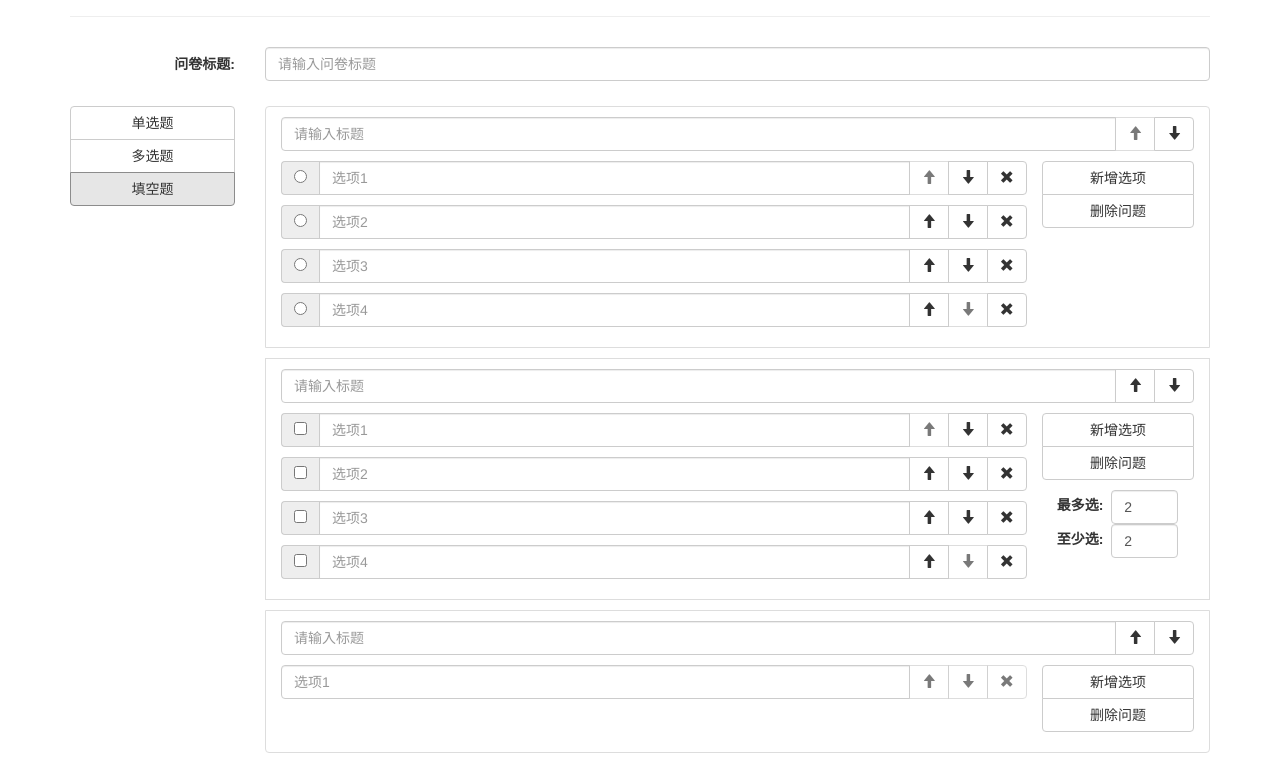
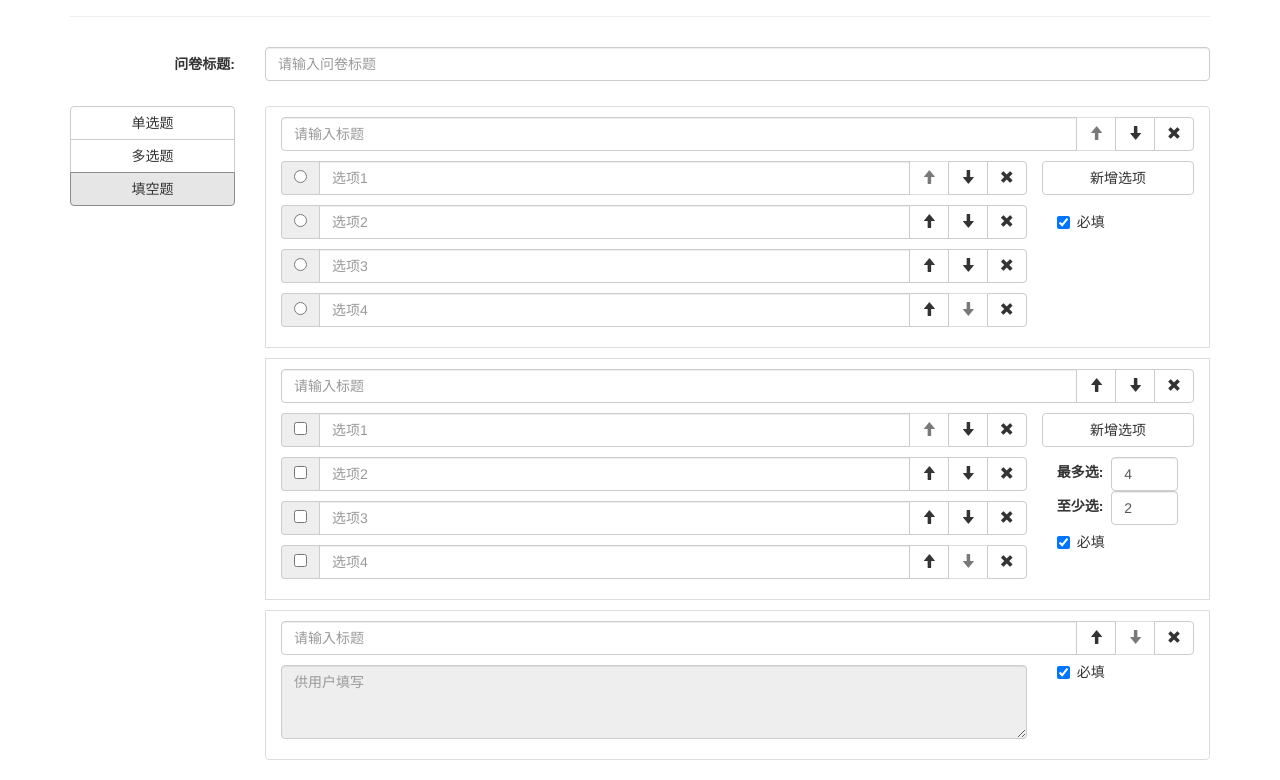
Before and after one commit to Ruiming/paper, a React app: page / in a window 1280 px wide. Both pictures are taken after a click on the link "填空题". Shown: the part 83-863 px from the top of the page. Built offline with nearby package versions, Linux system fonts and the light colour scheme.

Commit message:
Add optionality to the question

```diff
--- a/src/js/home/components/Option.js
+++ b/src/js/home/components/Option.js
@@ -7,33 +7,36 @@ import React, { Component, PropTypes } from 'react'
 class Option extends Component{
     render() {
         let type = this.props.type;
+        switch(type) {
+            case 'radio':
+            case 'checkbox':
                 return <div className="input-group option">
-            {(() => {
-                if(type === 'radio' || type === 'checkbox') {
-                    return <span className="input-group-addon">
-                        <input type={type} checked={this.props.checked} />
+                <span className="input-group-addon">
+                    <input type={type} checked={this.props.checked}/>
                 </span>
-                }
-            })()}
                     <input type="text" className="form-control" placeholder={this.props.holder}
                            value={this.props.content}
-                  onChange={(event) => this.setOptionTitle(event)}
-            />
-            {(() => {
-                return  <span className="input-group-btn">
-                            <button className="btn btn-default" type="button" disabled={this.props.optionId === 0} onClick={() => this.changeOrder(-1)}>
-                                <span className="glyphicon glyphicon-arrow-up" />
+                           onChange={(event) => this.setOptionTitle(event)}/>
+                    <span className="input-group-btn">
+                    <button className="btn btn-default" type="button" disabled={this.props.optionId === 0}
+                            onClick={() => this.changeOrder(-1)}>
+                        <span className="glyphicon glyphicon-arrow-up"/>
                     </button>
-                            <button className="btn btn-default" type="button" disabled={this.props.optionId === this.props.count - 1} onClick={() => this.changeOrder(1)}>
-                                <span className="glyphicon glyphicon-arrow-down" />
+                    <button className="btn btn-default" type="button"
+                            disabled={this.props.optionId === this.props.count - 1} onClick={() => this.changeOrder(1)}>
+                        <span className="glyphicon glyphicon-arrow-down"/>
                     </button>
                     <button className="btn btn-default" type="button" disabled={this.props.count <= 2}
                             onClick={() => this.props.removeOption(this.props.questionId, this.props.optionId)}>
-                                <span className="glyphicon glyphicon-remove" />
+                        <span className="glyphicon glyphicon-remove"/>
                     </button>
                 </span>
-            })()}
-        </div>
+                </div>;
+            case 'textarea':
+                return <textarea className="form-control" placeholder="供用户填写" rows="3" readOnly="readOnly" />;
+            default:
+                return null;
+        }
     }
 
     changeOrder(dir) {
--- a/src/js/home/components/Question.js
+++ b/src/js/home/components/Question.js
@@ -12,6 +12,36 @@ class Question extends Component{
     }
 
     render() {
+        let part = {
+            fill : <label className="checkbox-inline">
+                <input type="checkbox" checked={this.props.question.fill}
+                       onChange={() => this.props.modifyQuestion(this.props.questionId, {fill: !this.props.question.fill})} /> 必填
+            </label>,
+            min: <div className="form-inline">
+                <label htmlFor="number">至少选:&nbsp;&nbsp;</label>
+                <input type="number" id="number" className="form-control"
+                       value={this.props.question.min || 2}
+                       min="2"
+                       max={this.props.question.max || this.props.question.content.length}
+                       onChange={(event, key)=>this.modifyQuestion(event, 'min')}
+                />
+            </div>,
+            max: <div className="form-inline">
+                <label htmlFor="number">最多选:&nbsp;&nbsp;</label>
+                <input type="number" id="number" className="form-control"
+                       value={this.props.question.max || this.props.question.content.length}
+                       min="2"
+                       max={this.props.question.content.length}
+                       onChange={(event, key)=>this.modifyQuestion(event, 'max')}
+                />
+            </div>,
+            newOption: <div className="question-manage btn-group-vertical col-xs-2">
+                <button className="btn btn-default"
+                        onClick={() => this.props.addOption(this.props.questionId)}>
+                    新增选项
+                </button>
+            </div>
+        };
         return <li className="list-group-item row question">
             <div ref="title" className="question-title input-group col-xs-12">
                 <input type="text" placeholder="请输入标题"
@@ -19,11 +49,17 @@ class Question extends Component{
                        value={this.props.question.title}
                        onChange={(event) => this.setQuestionTitle(event)} />
                 <span className="input-group-btn">
-                            <button className="btn btn-default" type="button" disabled={this.props.questionId === 0} onClick={() => this.changeOrder(-1)}>
+                            <button className="btn btn-default" type="button" disabled={this.props.questionId === 0}
+                                    onClick={() => this.changeOrder(-1)}>
                                 <span className="glyphicon glyphicon-arrow-up" />
                             </button>
-                            <button className="btn btn-default" type="button" disabled={this.props.questionId === this.props.count - 1} onClick={() => this.changeOrder(1)}>
+                            <button className="btn btn-default" type="button" disabled={this.props.questionId === this.props.count - 1}
+                                    onClick={() => this.changeOrder(1)}>
                                 <span className="glyphicon glyphicon-arrow-down" />
+                            </button>
+                            <button className="btn btn-default" type="button"
+                                    onClick={() => this.props.removeQuestion(this.props.questionId)}>
+                                <span className="glyphicon glyphicon-remove" />
                             </button>
                 </span>
             </div>
@@ -43,44 +79,16 @@ class Question extends Component{
                                    key={j} />;
                 })}
             </div>
-            <div className="question-manage btn-group-vertical col-xs-2">
-                <button className="btn btn-default"
-                        onClick={() => this.props.addOption(this.props.questionId)}>
-                    新增选项
-                </button>
-                <button className="btn btn-default"
-                        onClick={() => this.props.removeQuestion(this.props.questionId)}>
-                    删除问题
-                </button>
+            {this.props.type !== 'textarea' && part.newOption}
+            <div className="option-action form-horizontal col-xs-2">
+                {this.props.type === 'checkbox' && part.max}
+                {this.props.type === 'checkbox' && part.min}
+                {part.fill}
             </div>
-            {(() => {
-                if(this.props.type === 'checkbox') {
-                    return <div className="option-action form-horizontal col-xs-2">
-                    <div className="form-inline">
-                        <label htmlFor="number">最多选:&nbsp;&nbsp;</label>
-                        <input type="number" id="number" className="form-control"
-                               value={this.props.question.max || this.props.question.content.length}
-                               min="2"
-                               max={this.props.question.content.length}
-                               onChange={(event, key)=>this.modifyCheckboxMax(event, 'max')}
-                        />
-                    </div>
-                    <div className="form-inline">
-                        <label htmlFor="number">至少选:&nbsp;&nbsp;</label>
-                        <input type="number" id="number" className="form-control"
-                               value={this.props.question.min || 2}
-                               min="2"
-                               max={this.props.question.max || this.props.question.content.length}
-                               onChange={(event, key)=>this.modifyCheckboxMax(event, 'min')}
-                        />
-                    </div>
-                </div>
-                }
-            })()}
         </li>
     }
 
-    modifyCheckboxMax(event, key) {
+    modifyQuestion(event, key) {
         let obj = {};
         obj[key] = event.target.value;
         this.props.modifyQuestion(this.props.questionId, obj);
--- a/src/js/home/containers/App.js
+++ b/src/js/home/containers/App.js
@@ -25,7 +25,7 @@ class App extends Component {
                                                questionId={i}
                                                key={i}
                                                type={question.type}
-                                               count={question.length}
+                                               count={questions.length}
                                                changeOrder={(questionId, dir1, optionId, dir2) => dispatch(changeOrder(questionId, dir1, optionId, dir2))}
                                                setOptionTitle={(questionId, optionId, newTitle) => dispatch(setOptionTitle(questionId, optionId, newTitle))}
                                                setQuestionTitle={(questionId, newTitle) => dispatch(setQuestionTitle(questionId, newTitle))}
--- a/src/js/home/home.css
+++ b/src/js/home/home.css
@@ -15,3 +15,6 @@
 .options {
     padding: 0 15px 0 0;
 }
+textarea {
+    margin: 10px 0;
+}
--- a/src/js/home/index.js
+++ b/src/js/home/index.js
@@ -16,12 +16,13 @@ const initialState = {
     questions: [{
         title: '',
         type: 'radio',
-        content: ['', '', '', '']
+        content: ['', '', '', ''],
+        fill: true
     }, {
         title: '',
         type: 'checkbox',
         content: ['','','',''],
-        max: 2
+        fill: true
     }]
 };
 
--- a/src/js/home/reducer/reducer.js
+++ b/src/js/home/reducer/reducer.js
@@ -11,10 +11,10 @@ function questionsReducer(state=[], action) {
             switch(action.questionType) {
                 case 'radio':
                 case 'checkbox':
-                    paper.push({title: '', type: action.questionType, content: ['', '', '', '']});
+                    paper.push({title: '', type: action.questionType, content: ['', '', '', ''], fill: true});
                     return paper;
                 case 'textarea':
-                    paper.push({title: '', type: action.questionType, content: ['']});
+                    paper.push({title: '', type: action.questionType, content: [''], fill: true});
                     return paper;
                 default:
                     return paper;
```
Lines whose indentation alone changed are shown as unchanged.
